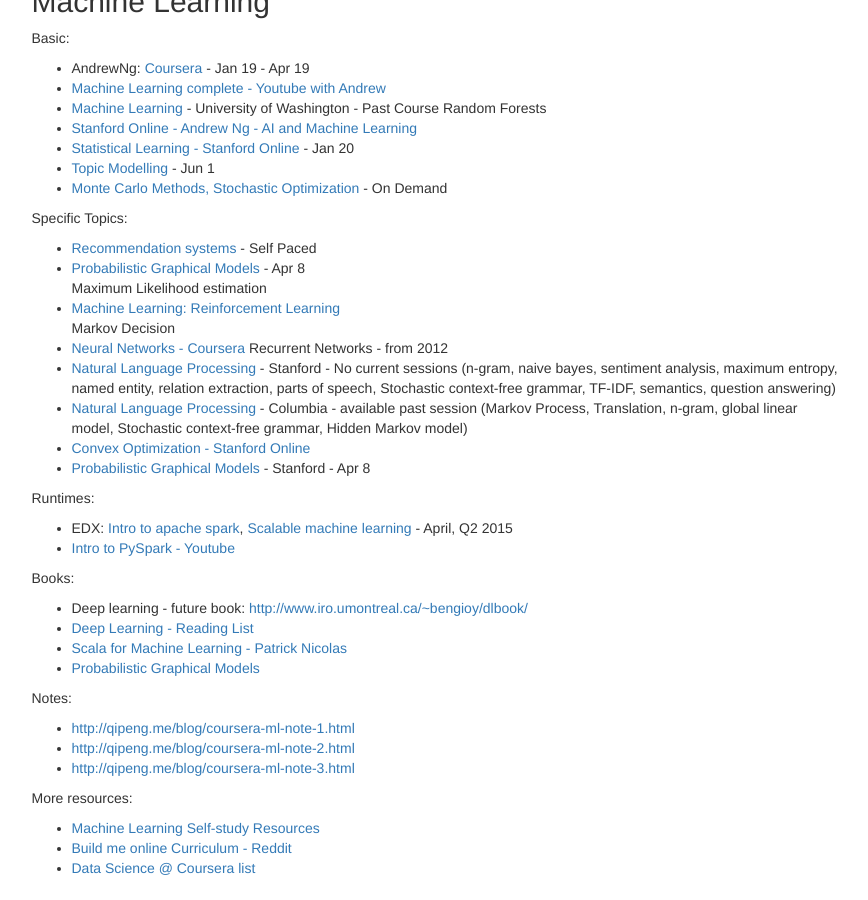
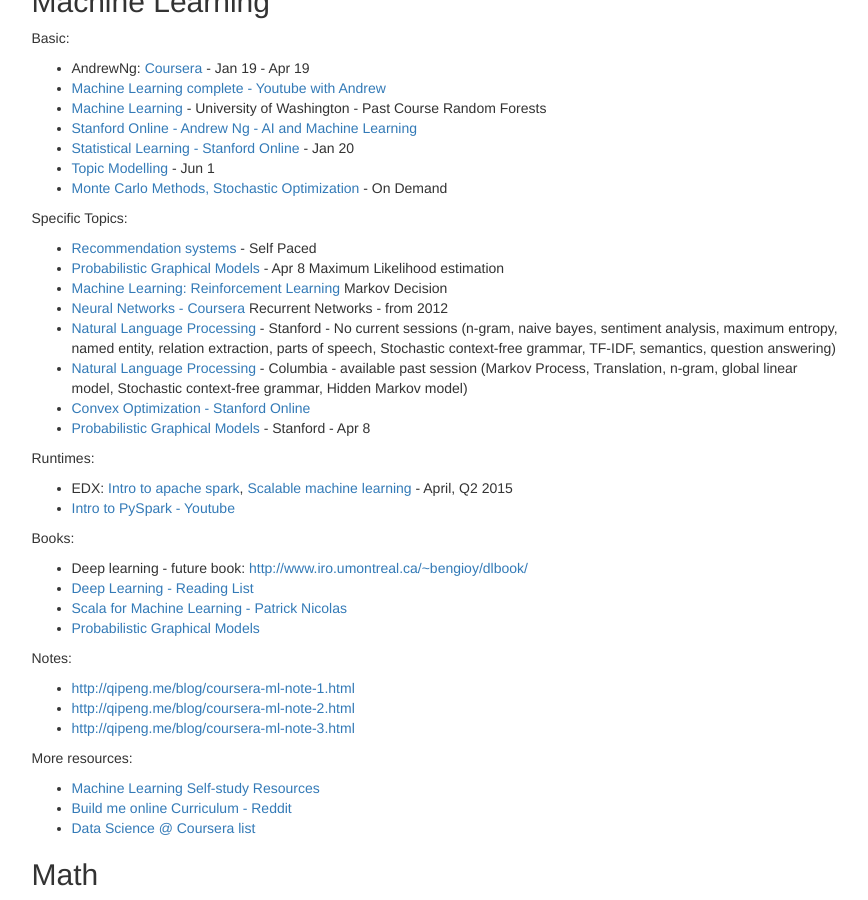
Before and after one commit to yatabani/mb-dev.github.io, a Jekyll site: the page built from resources/courses.md, in a window 1280 px wide and 900 px high, scrolled down 1885 px. Shown: the whole window, without its empty margins (331-1199 px from the left). Built offline with Jekyll 4.4.1, drawn with Linux system fonts in a browser that asks for light colours; nearby versions of some CDN libraries.

Commit message:
more br's

```diff
--- a/resources/courses.md
+++ b/resources/courses.md
@@ -106,9 +106,9 @@
 Specific Topics:
 
 - [Recommendation systems](https://www.coursera.org/course/recsys) - Self Paced
-- [Probabilistic Graphical Models](https://www.coursera.org/course/pgm) - Apr 8 <br>
+- [Probabilistic Graphical Models](https://www.coursera.org/course/pgm) - Apr 8
 Maximum Likelihood estimation
-- [Machine Learning: Reinforcement Learning](https://www.udacity.com/course/ud820) <br>
+- [Machine Learning: Reinforcement Learning](https://www.udacity.com/course/ud820)
 Markov Decision
 - [Neural Networks - Coursera](https://www.coursera.org/course/neuralnets) Recurrent Networks - from 2012
 - [Natural Language Processing](https://www.coursera.org/course/nlp) - Stanford - No current sessions
```
